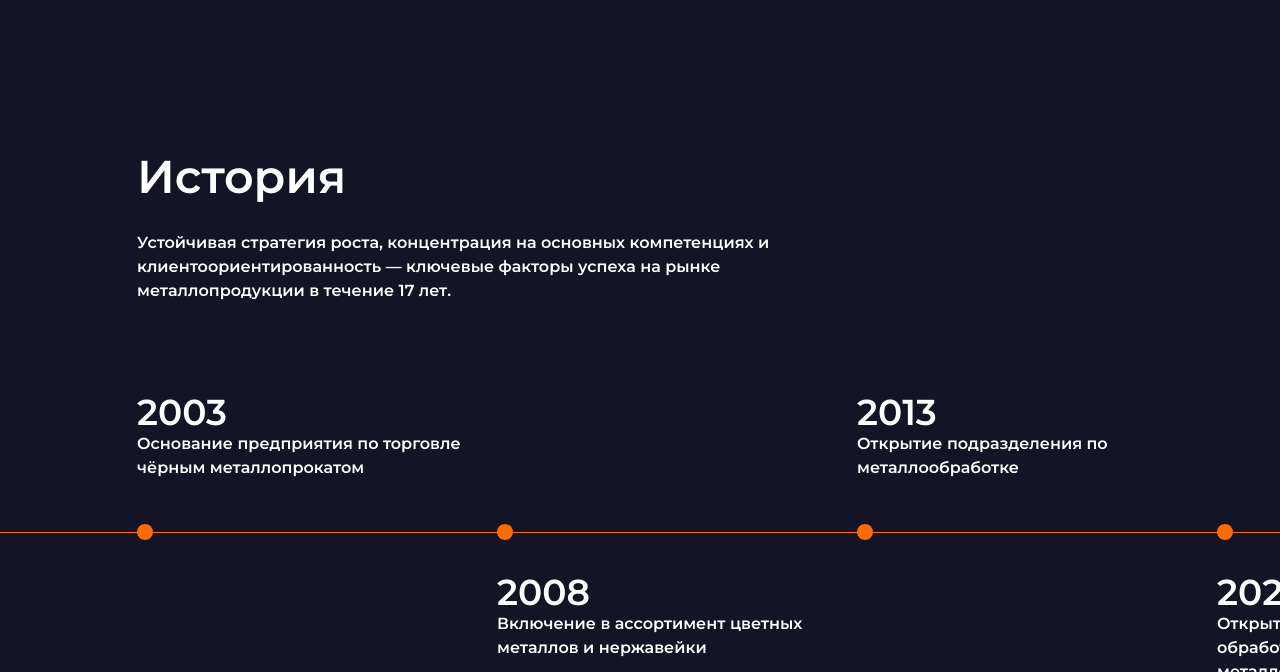
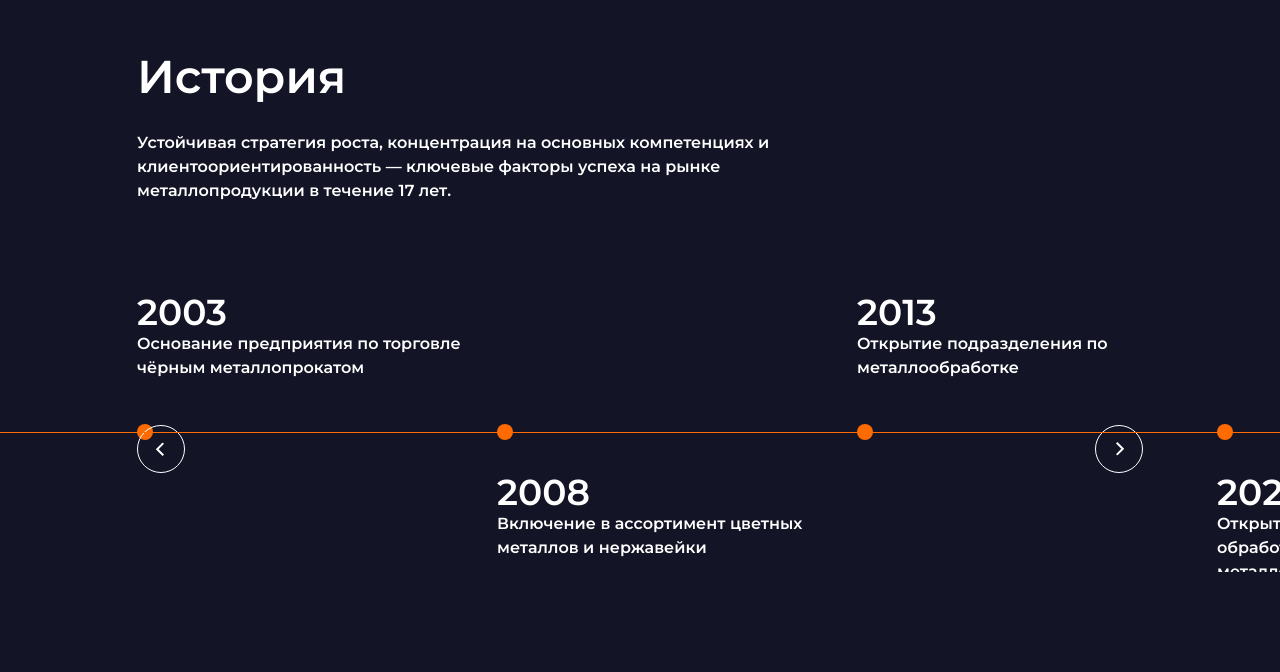
Before and after one commit to Hartaithan/brandexpert-test, a Vue app: page / in a window 1280 px wide. Shown: the part 239-911 px from the top of the page. After the commit the page ends 811 px from the top, so only its background shows below. Built offline with nearby package versions, Linux system fonts and the light colour scheme.

Commit message:
add arrows in timeline component

```diff
--- a/src/components/History.vue
+++ b/src/components/History.vue
@@ -20,7 +20,7 @@ export default Vue.extend({
 <style scoped lang="scss">
 .history {
   flex-grow: 1;
-  margin: 392px 377px 89px 137px;
+  margin: 292px 377px 89px 137px;
 }
 h1,
 p {
--- a/src/components/Timeline.vue
+++ b/src/components/Timeline.vue
@@ -2,6 +2,62 @@
   <div class="timeline">
     <div class="timeline__wrapper">
       <TimelineItem v-for="item in items" :key="item.message" :item="item" />
+    </div>
+    <div class="timeline__arrows">
+      <svg
+        class="timeline__arrows__left"
+        width="48"
+        height="48"
+        viewBox="0 0 48 48"
+        fill="none"
+        xmlns="http://www.w3.org/2000/svg"
+      >
+        <circle cx="24" cy="24" r="23.5" stroke="white" />
+        <g clip-path="url(#clip0_228_135)">
+          <path
+            d="M21.707 29.8821L27.795 23.7941L21.707 17.7071"
+            stroke="white"
+            stroke-width="2"
+          />
+        </g>
+        <defs>
+          <clipPath id="clip0_228_135">
+            <rect
+              width="8.209"
+              height="13.589"
+              fill="white"
+              transform="translate(21 17)"
+            />
+          </clipPath>
+        </defs>
+      </svg>
+      <svg
+        class="timeline__arrows__right"
+        width="48"
+        height="48"
+        viewBox="0 0 48 48"
+        fill="none"
+        xmlns="http://www.w3.org/2000/svg"
+      >
+        <circle cx="24" cy="24" r="23.5" stroke="white" />
+        <g clip-path="url(#clip0_228_135)">
+          <path
+            d="M21.707 29.8821L27.795 23.7941L21.707 17.7071"
+            stroke="white"
+            stroke-width="2"
+          />
+        </g>
+        <defs>
+          <clipPath id="clip0_228_135">
+            <rect
+              width="8.209"
+              height="13.589"
+              fill="white"
+              transform="translate(21 17)"
+            />
+          </clipPath>
+        </defs>
+      </svg>
     </div>
   </div>
 </template>
@@ -60,6 +116,18 @@ export default Vue.extend({
     flex-direction: row;
     margin-left: 137px;
   }
+  &__arrows {
+    width: 100%;
+    position: fixed;
+    bottom: 88px;
+    padding: 0 137px;
+    display: flex;
+    flex-direction: row;
+    justify-content: space-between;
+    &__left {
+      transform: rotate(180deg);
+    }
+  }
   &::after {
     background: #ff6b00;
     content: '';
```
